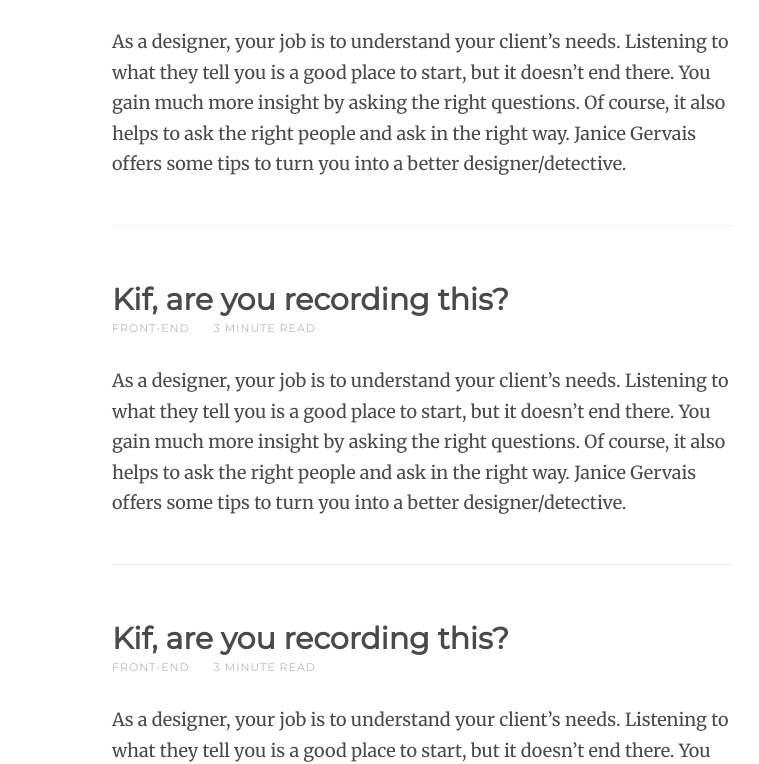
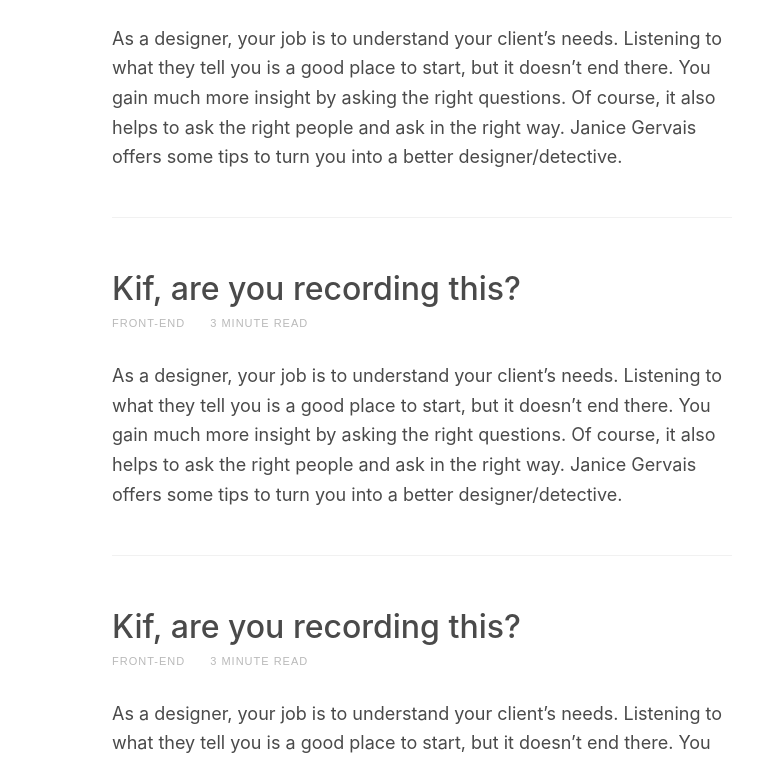
Before and after one commit to wunnle/Blog, a plain HTML site: page index.html in a window 1280 px wide. Shown: the part 584-1348 px from the top of the page, without its empty margins (218-977 px from the left). Drawn offline with Linux system fonts and the light colour scheme.

Commit message:
minor ui updates

```diff
--- a/css/style.scss
+++ b/css/style.scss
@@ -3,6 +3,10 @@
 * {
     margin: 0;
     padding: 0;
+}
+
+body {
+    font-family: -apple-system,BlinkMacSystemFont,"Segoe UI",Roboto,Helvetica,Arial,sans-serif,"Apple Color Emoji","Segoe UI Emoji","Segoe UI Symbol";    font-size: 18px;
 }
 
 a {
@@ -49,10 +53,11 @@ i.papership-bw {
 }
 
 header {
-    font-family: 'Montserrat', sans-serif;
+    font-family: -apple-system,BlinkMacSystemFont,"Segoe UI",Roboto,Helvetica,Arial,sans-serif,"Apple Color Emoji","Segoe UI Emoji","Segoe UI Symbol";    font-size: 18px;
     height: 50px;
     line-height: 50px;
     margin-bottom: 50px;
+    font-weight: 500;
 }
 
 header h1 {
@@ -123,17 +128,18 @@ article {
     margin-bottom: 55px;
     padding-bottom: 45px;
     border-bottom: 0px solid rgba(185, 185, 185, 0);
-	transform: translateY(150px);
-	opacity: 0;
+    transform: translateY(30px);
     //transition: all .45s $cubic, opacity 0.5s ease-in, border 2s ease;
-    @include animation( 'article-anim 0.45s normal forwards');
+    @include animation( 'article-anim 0.5s normal forwards');
     animation-timing-function: $cubic;
+    animation-fill-mode: forwards;
+    opacity: 0.4
 }
 
 @include keyframes(article-anim) {
 	0% {
-        transform: translateY(150px);
-        opacity: 0;
+        transform: translateY(30px);
+        opacity: 0.4;
         border-bottom: 0px solid rgba(185, 185, 185, 0);
 	}
 
@@ -160,16 +166,12 @@ article:last-of-type {
 }
 
 article h2 {
-    font-family: 'Montserrat', sans-serif;
-    letter-spacing: 0px;
-    font-size: 30px;
+    font-family: -apple-system,BlinkMacSystemFont,"Segoe UI",Roboto,Helvetica,Arial,sans-serif,"Apple Color Emoji","Segoe UI Emoji","Segoe UI Symbol";    font-size: 18px;
+    font-size: 32px;
+    line-height: 1em;
+    font-weight: 500;
     position: relative;
-	//transform: translateY(-30px);
-	transition: all 0.35s ease-in;
-}
-
-article.r h2 {
-	transform: translateY(0);
+    transition: all 0.35s ease-in;
 }
 
 article h2 a {
@@ -219,13 +221,13 @@ article .details a {
 }
 
 article .details {
+    margin-top: 5px;
     margin-bottom: 30px;
 }
 
 article p {
-    font-family: 'Merriweather', serif;
-    font-size: 18px;
-    line-height: 1.7em;
+    font-family: -apple-system,BlinkMacSystemFont,"Segoe UI",Roboto,Helvetica,Arial,sans-serif,"Apple Color Emoji","Segoe UI Emoji","Segoe UI Symbol";    font-size: 18px;
+    line-height: 1.65em;
     color: $dgrey;
     margin-bottom: 30px;
 }
--- a/index.html
+++ b/index.html
@@ -5,7 +5,7 @@
     <meta charset="UTF-8">
     <meta name="viewport" content="width=device-width, initial-scale=1.0">
     <title>Wunnle | Blog</title>
-    <link href="https://fonts.googleapis.com/css?family=Merriweather:400,700|Montserrat" rel="stylesheet">
+    <link href="https://fonts.googleapis.com/css?family=Catamaran:500,700" rel="stylesheet">
     <link rel="stylesheet" href="css/style.css">
     <script src="js/jquery-3.1.0.min.js"></script>
 </head>
--- a/js/common.js
+++ b/js/common.js
@@ -1,6 +1,6 @@
 document.querySelectorAll('article').forEach(function(el, i) {
     console.log(el)
-    el.style.animationDelay = 0.3 * i + 's'
+    el.style.animationDelay = 0.2 * i + 's'
 })
 
 function headerSwipe() {
```
Also changed, not shown: solo.html (+1 -1 lines), css/style.css.
